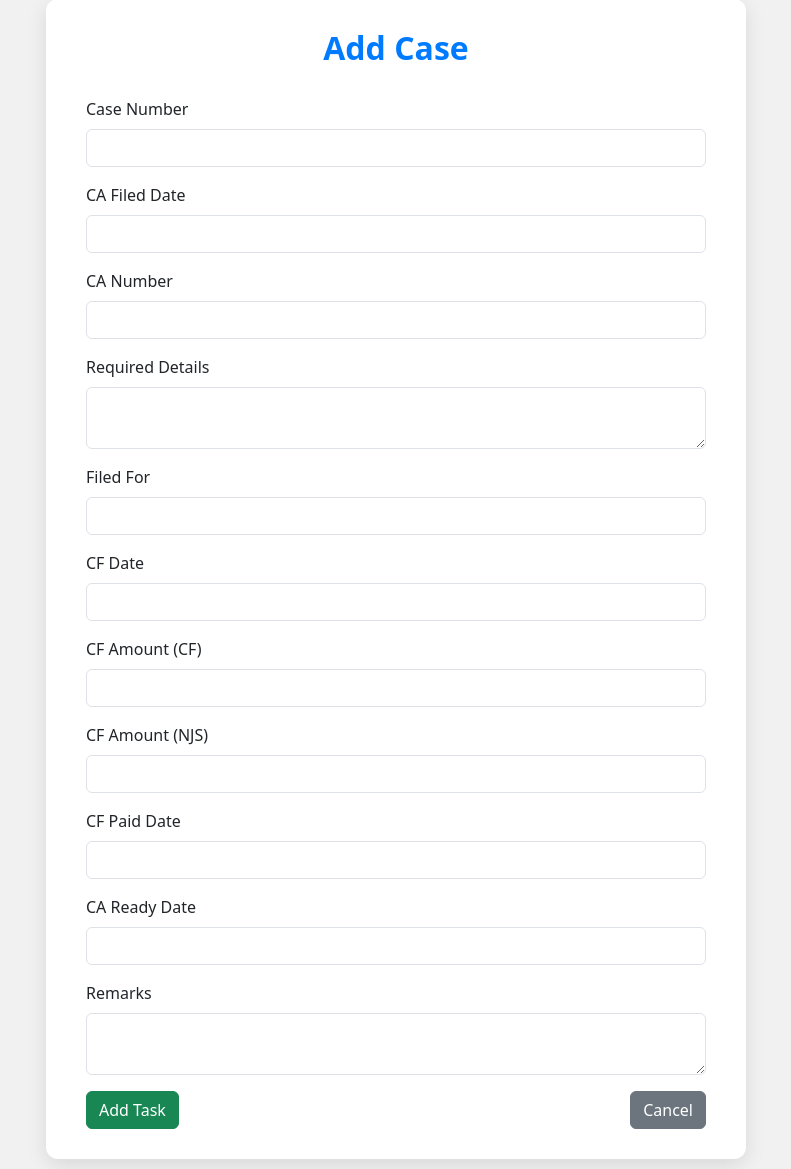
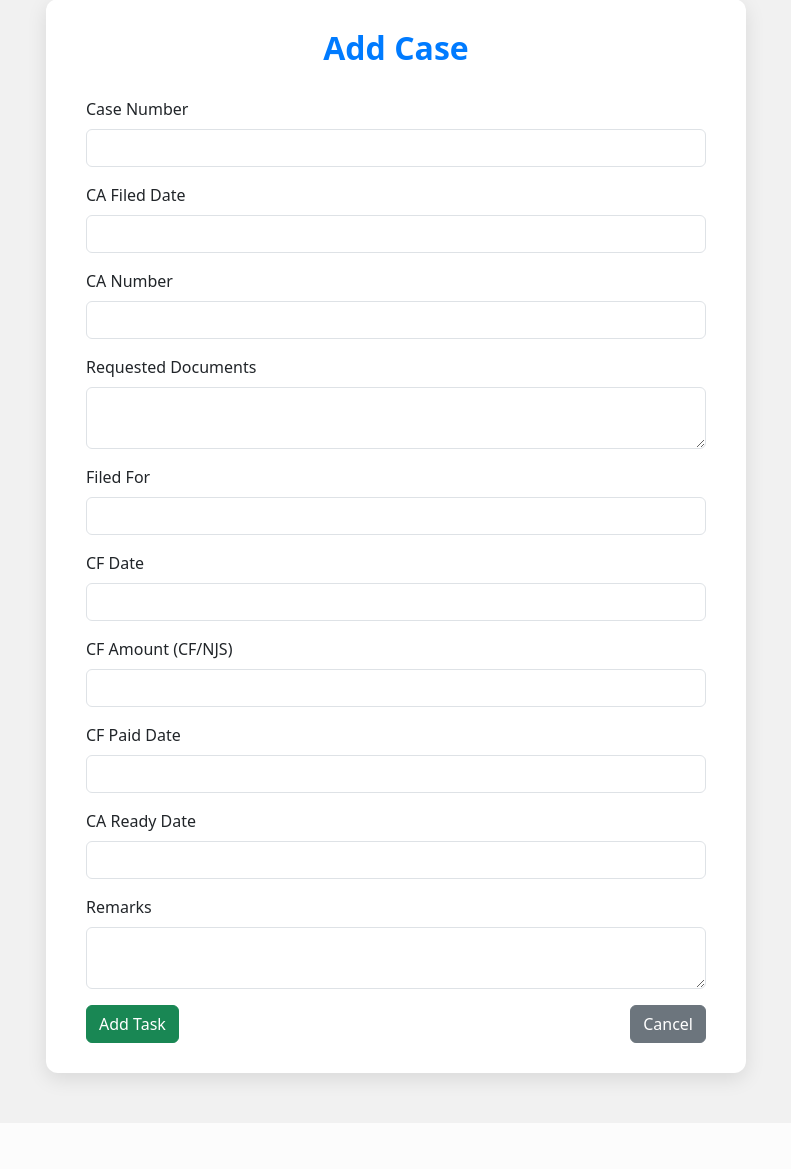
Before and after one commit to venkatesh-annabathula/KSR_Legal, a Flask app: page /add in a window 1280 px wide. Shown: the part 51-1220 px from the top of the page, without its empty margins (244-1035 px from the left). After the commit the page ends 1174 px from the top, so only its background shows below. Run offline with Flask 2, Linux system fonts and the light colour scheme; the first user in the database is signed in.

Commit message:
Added New Features
Added requested features

```diff
--- a/App.py
+++ b/App.py
@@ -41,8 +41,7 @@ class Task(db.Model):
     required_details = db.Column(db.Text, nullable=False)
     filed_for = db.Column(db.String(100), nullable=False)
     cf_date = db.Column(db.Date, nullable=False)
-    cf_amount_cf = db.Column(db.Float, nullable=False)
-    cf_amount_njs = db.Column(db.Float, nullable=False)
+    cf_amount = db.Column(db.Float, nullable=False)
     cf_paid_date = db.Column(db.Date, nullable=True)
     ca_ready_date = db.Column(db.Date, nullable=True)
     remarks = db.Column(db.Text, nullable=True)
@@ -73,8 +72,7 @@ def add():
             required_details=request.form['required_details'],
             filed_for=request.form['filed_for'],
             cf_date=datetime.strptime(request.form['cf_date'], '%Y-%m-%d'),
-            cf_amount_cf=float(request.form['cf_amount_cf']),
-            cf_amount_njs=float(request.form['cf_amount_njs']),
+            cf_amount=float(request.form['cf_amount']),
             cf_paid_date=datetime.strptime(request.form['cf_paid_date'], '%Y-%m-%d') if request.form['cf_paid_date'] else None,
             ca_ready_date=datetime.strptime(request.form['ca_ready_date'], '%Y-%m-%d') if request.form['ca_ready_date'] else None,
             remarks=request.form['remarks']
@@ -95,8 +93,7 @@ def update(id):
         task.required_details = request.form['required_details']
         task.filed_for = request.form['filed_for']
         task.cf_date = datetime.strptime(request.form['cf_date'], '%Y-%m-%d')
-        task.cf_amount_cf = float(request.form['cf_amount_cf'])
-        task.cf_amount_njs = float(request.form['cf_amount_njs'])
+        task.cf_amount = float(request.form['cf_amount'])
         task.cf_paid_date = datetime.strptime(request.form['cf_paid_date'], '%Y-%m-%d') if request.form['cf_paid_date'] else None
         task.ca_ready_date = datetime.strptime(request.form['ca_ready_date'], '%Y-%m-%d') if request.form['ca_ready_date'] else None
         task.remarks = request.form['remarks']
--- a/App3.py
+++ b/App3.py
@@ -23,8 +23,7 @@ class Task(db.Model):
     required_details = db.Column(db.Text)
     filed_for = db.Column(db.String(100))
     cf_date = db.Column(db.String(100))
-    cf_amount_cf = db.Column(db.String(100))
-    cf_amount_njs = db.Column(db.String(100))
+    cf_amount = db.Column(db.String(100))
     cf_paid_date = db.Column(db.String(100))
     ca_ready_date = db.Column(db.String(100))
     remarks = db.Column(db.Text)
--- a/templates/form.html
+++ b/templates/form.html
@@ -31,8 +31,8 @@
     <form method="POST">
         {% for field, label in [
             ('case_number', 'Case Number'), ('ca_filed_date', 'CA Filed Date'), ('ca_number', 'CA Number'),
-            ('required_details', 'Required Details'), ('filed_for', 'Filed For'), ('cf_date', 'CF Date'),
-            ('cf_amount_cf', 'CF Amount (CF)'), ('cf_amount_njs', 'CF Amount (NJS)'), ('cf_paid_date', 'CF Paid Date'),
+            ('required_details', 'Requested Documents'), ('filed_for', 'Filed For'), ('cf_date', 'CF Date'),
+            ('cf_amount', 'CF Amount (CF/NJS)'), ('cf_paid_date', 'CF Paid Date'),
             ('ca_ready_date', 'CA Ready Date'), ('remarks', 'Remarks')] %}
         <div class="mb-3">
             <label class="form-label">{{ label }}</label>
```
Also changed, not shown: templates/index.html (+4 -5 lines), tasks.db.
